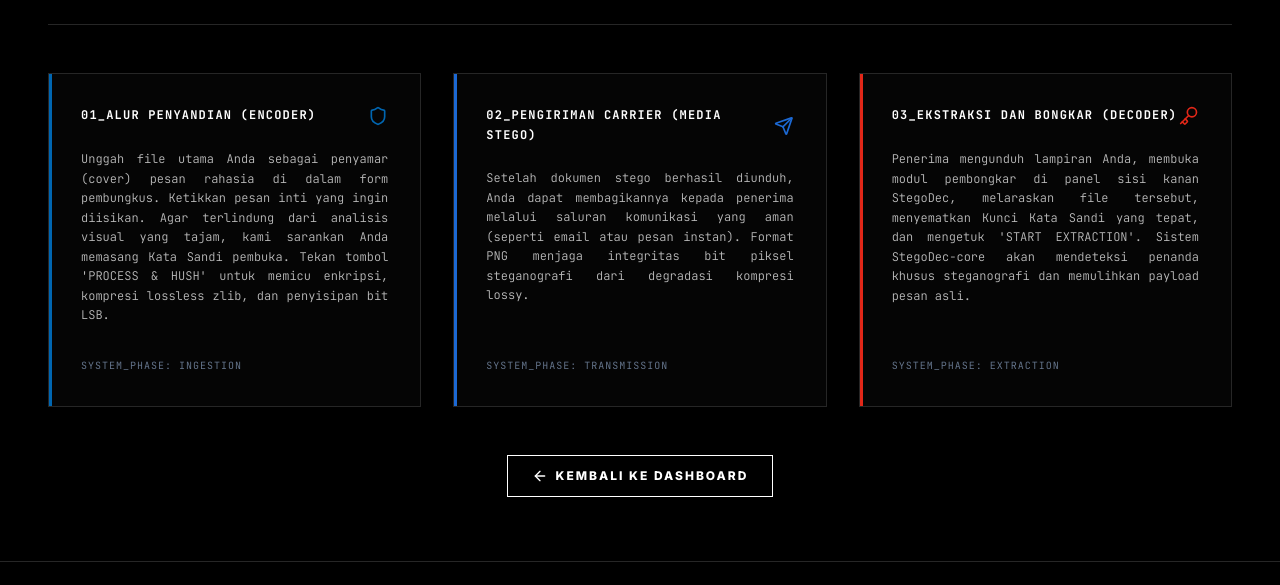
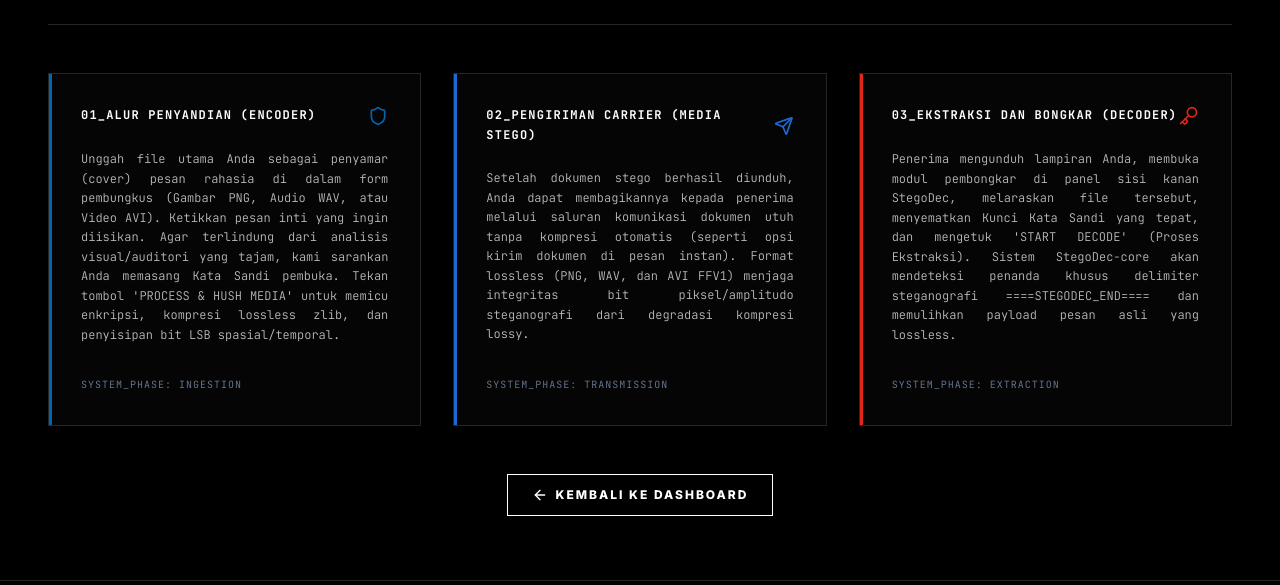
Before and after one commit to Irs622/StegoDec-Sistem-Codec-Steganografi-LSB-, a Flask app: page /protocol-labs in a window 1280 px wide. Shown: the part 281-866 px from the top of the page. Run offline with Flask 3, Linux system fonts and the light colour scheme; some libraries are stand-ins or nearby versions.

Commit message:
docs: adjust Protocol Labs descriptions to accurately cover Audio & Video formats

```diff
--- a/templates/protocol_labs.html
+++ b/templates/protocol_labs.html
@@ -103,10 +103,10 @@
                         <i data-lucide="shield" class="w-5 h-5 text-[#0066b1]"></i>
                     </div>
                     <p class="font-light text-justify leading-relaxed">
-                        Unggah file utama Anda sebagai penyamar (cover) pesan rahasia di dalam form pembungkus. Ketikkan
-                        pesan inti yang ingin diisikan. Agar terlindung dari analisis visual yang tajam, kami sarankan
-                        Anda memasang Kata Sandi pembuka. Tekan tombol 'PROCESS & HUSH' untuk memicu enkripsi, kompresi
-                        lossless zlib, dan penyisipan bit LSB.
+                        Unggah file utama Anda sebagai penyamar (cover) pesan rahasia di dalam form pembungkus (Gambar PNG, Audio WAV, atau Video AVI). Ketikkan
+                        pesan inti yang ingin diisikan. Agar terlindung dari analisis visual/auditori yang tajam, kami sarankan
+                        Anda memasang Kata Sandi pembuka. Tekan tombol 'PROCESS & HUSH MEDIA' untuk memicu enkripsi, kompresi
+                        lossless zlib, dan penyisipan bit LSB spasial/temporal.
                     </p>
                 </div>
                 <div class="mt-8 text-[10px] text-slate-500 uppercase tracking-widest">
@@ -126,8 +126,8 @@
                     </div>
                     <p class="font-light text-justify leading-relaxed">
                         Setelah dokumen stego berhasil diunduh, Anda dapat membagikannya kepada penerima melalui saluran
-                        komunikasi yang aman (seperti email atau pesan instan). Format PNG menjaga integritas bit piksel
-                        steganografi dari degradasi kompresi lossy.
+                        komunikasi dokumen utuh tanpa kompresi otomatis (seperti opsi kirim dokumen di pesan instan).
+                        Format lossless (PNG, WAV, dan AVI FFV1) menjaga integritas bit piksel/amplitudo steganografi dari degradasi kompresi lossy.
                     </p>
                 </div>
                 <div class="mt-8 text-[10px] text-slate-500 uppercase tracking-widest">
@@ -147,9 +147,9 @@
                     </div>
                     <p class="font-light text-justify leading-relaxed">
                         Penerima mengunduh lampiran Anda, membuka modul pembongkar di panel sisi kanan StegoDec,
-                        melaraskan file tersebut, menyematkan Kunci Kata Sandi yang tepat, dan mengetuk 'START
-                        EXTRACTION'. Sistem StegoDec-core akan mendeteksi penanda khusus steganografi dan memulihkan
-                        payload pesan asli.
+                        melaraskan file tersebut, menyematkan Kunci Kata Sandi yang tepat, dan mengetuk 'START DECODE' (Proses Ekstraksi).
+                        Sistem StegoDec-core akan mendeteksi penanda khusus delimiter steganografi ====STEGODEC_END==== dan memulihkan
+                        payload pesan asli yang lossless.
                     </p>
                 </div>
                 <div class="mt-8 text-[10px] text-slate-500 uppercase tracking-widest">
```
